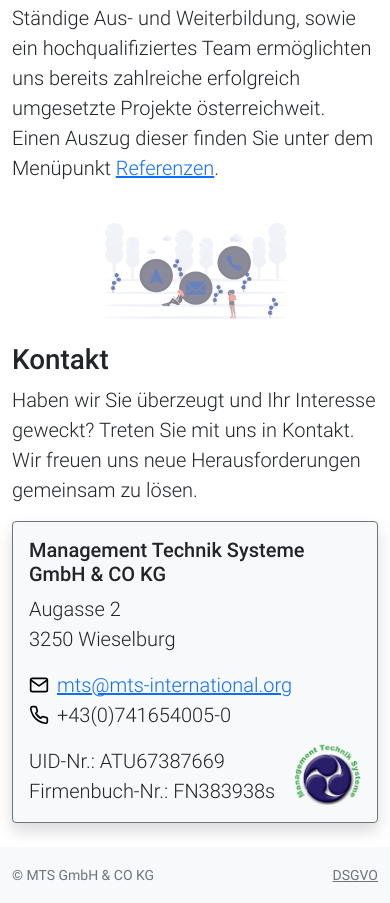
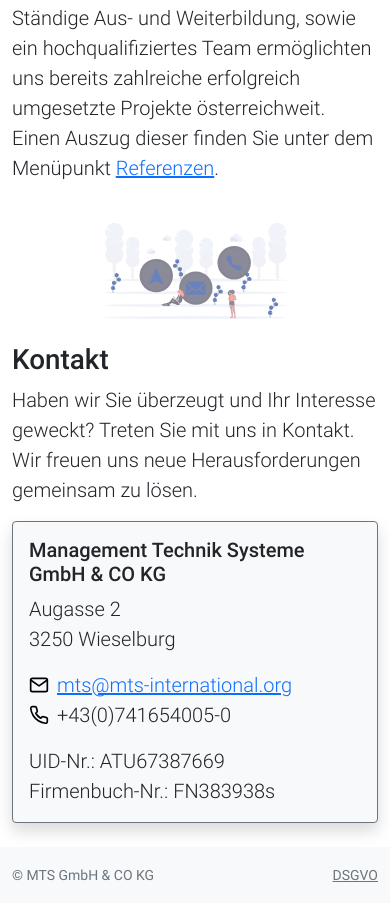
Before and after one commit to managementtechniksysteme/managementtechniksysteme.github.io, a plain HTML site: page index.html in a window 390 px wide. Shown: the part 2117-3020 px from the top of the page. Drawn offline with Linux system fonts and the light colour scheme.

Commit message:
small tweaks

```diff
--- a/index.html
+++ b/index.html
@@ -124,7 +124,7 @@
                   <p class="mb-0">UID-Nr.: ATU67387669<br />
                   Firmenbuch-Nr.: FN383938s</p>
                 </div>
-                <img src="image/logo.png" width="20%" alt="MTS Management Technik Systeme Gmbh & CO KG Logo" />
+                <img class="d-none d-md-flex" src="image/logo.png" width="20%" alt="MTS Management Technik Systeme Gmbh & CO KG Logo" />
               </div>
             </div>
           </div>
```
